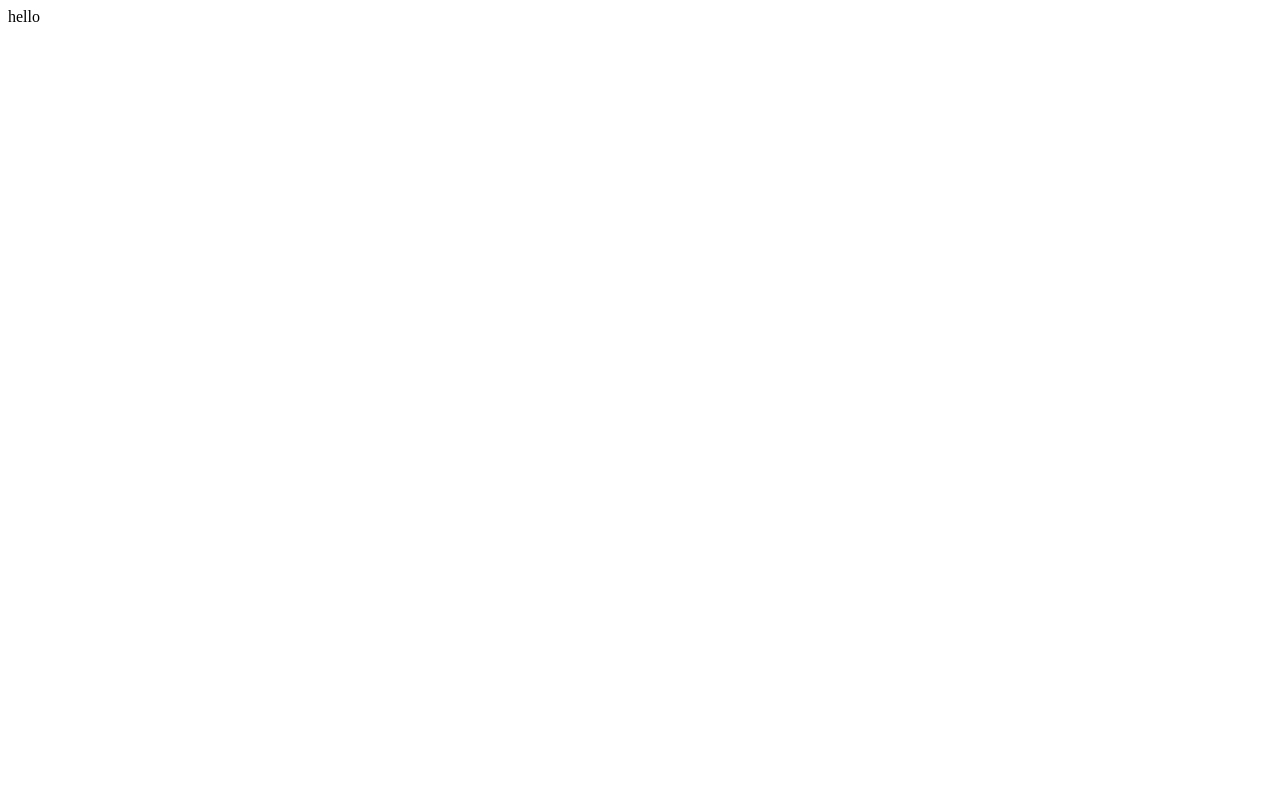
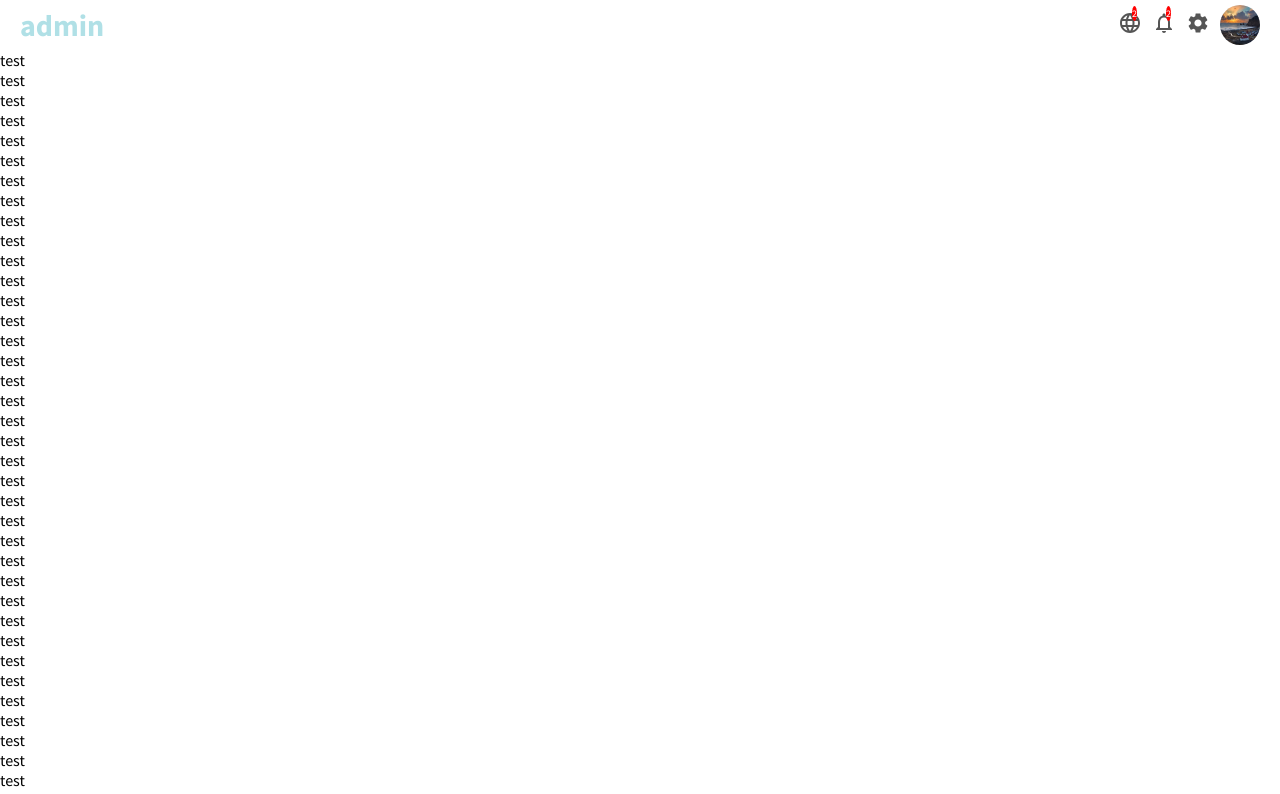
Before and after one commit to dkgus/dashboard, a React (Create React App) app: page / in a window 1280 px wide. Shown: the top 794 px of the page. Built offline with nearby package versions, Linux system fonts and the light colour scheme.

Commit message:
menu bar

```diff
--- a/package.json
+++ b/package.json
@@ -3,9 +3,11 @@
   "version": "0.1.0",
   "private": true,
   "dependencies": {
+    "@material-ui/core": "^4.12.3",
     "@testing-library/jest-dom": "^5.14.1",
     "@testing-library/react": "^11.2.7",
     "@testing-library/user-event": "^12.8.3",
+    "material-ui-icons": "^1.0.0-beta.36",
     "react": "^17.0.2",
     "react-dom": "^17.0.2",
     "react-scripts": "4.0.3",
--- a/public/index.html
+++ b/public/index.html
@@ -11,7 +11,14 @@
     <link rel="preconnect" href="https://fonts.googleapis.com">
 <link rel="preconnect" href="https://fonts.gstatic.com" crossorigin>
 <link href="https://fonts.googleapis.com/css2?family=Source+Sans+Pro:ital,wght@0,300;0,400;0,600;0,700;1,200&display=swap" rel="stylesheet">
-    <title>React admin App</title>
+<style>
+  *{
+    font-family: 'Source Sans Pro', sans-serif;
+    margin: 0;
+  }
+</style>
+
+<title>React admin App</title>
   </head>
   <body>
     <noscript>You need to enable JavaScript to run this app.</noscript>
--- a/src/App.js
+++ b/src/App.js
@@ -1,9 +1,111 @@
+import Topbar from "./components/topbar/Topbar.jsx"
 
 function App() {
   return (
-    <div className="App">
-     hello
-    </div>
+    <div>
+      <Topbar/>
+      test <br/>
+      test <br/>
+      test <br/>
+      test <br/>
+      test <br/>
+      test <br/>
+      test <br/>
+      test <br/>
+      test <br/>
+      test <br/>
+      test <br/>
+      test <br/>
+      test <br/>
+      test <br/>
+      test <br/>
+      test <br/>
+      test <br/>
+      test <br/>
+      test <br/>
+      test <br/>
+      test <br/>
+      test <br/>
+      test <br/>
+      test <br/>
+      test <br/>
+      test <br/>
+      test <br/>
+      test <br/>
+      test <br/>
+      test <br/>
+      test <br/>
+      test <br/>
+      test <br/>
+      test <br/>
+      test <br/>
+      test <br/>
+      test <br/>
+      test <br/>
+      test <br/>
+      test <br/>
+      test <br/>
+      test <br/>
+      test <br/>
+      test <br/>
+      test <br/>
+      test <br/>
+      test <br/>
+      test <br/>
+      test <br/>
+      test <br/>
+      test <br/>
+      test <br/>
+      test <br/>
+      test <br/>
+      test <br/>
+      test <br/>
+      test <br/>
+      test <br/>
+      test <br/>
+      test <br/>
+      test <br/>
+      test <br/>
+      test <br/>
+      test <br/>
+      test <br/>
+      test <br/>
+      test <br/>
+      test <br/>
+      test <br/>
+      test <br/>
+      test <br/>
+      test <br/>
+      test <br/>
+      test <br/>
+      test <br/>
+      test <br/>
+      test <br/>
+      test <br/>
+      test <br/>
+      test <br/>
+      test <br/>
+      test <br/>
+      test <br/>
+      test <br/>
+      test <br/>
+      test <br/>
+      test <br/>
+      test <br/>
+      test <br/>
+      test <br/>
+      test <br/>
+      test <br/>
+      test <br/>
+      test <br/>
+      test <br/>
+      test <br/>
+      test <br/>
+      test <br/>
+      test <br/>
+
+
+      </div>
   );
 }
 
--- /dev/null
+++ b/src/components/topbar/Topbar.jsx
@@ -0,0 +1,35 @@
+import React from 'react'
+import "./topbar.css"
+import {NotificationsNone, Language, Settings} from '@material-ui/icons';
+
+function Topbar() {
+    return (
+        <div className="topbar">
+            <div className="topbarWrapper">
+                <div className="topLeft">
+                    <span className="logo">admin</span>
+                </div>
+                <div className="topRight">
+                    <div className="topbarIconContainer">
+                        <Language />
+                        <span className="topIconBag">2</span>
+                    </div>
+
+                    <div className="topbarIconContainer">
+                        <NotificationsNone />
+                        <span className="topIconBag">2</span>
+                    </div>
+
+                    <div className="topbarIconContainer">
+                        <Settings />
+                    </div>
+
+                    <img src="/img/tour7.jpg" alt="" className="topAvartar" />
+                </div>
+
+            </div>
+        </div>
+    )
+}
+
+export default Topbar
--- /dev/null
+++ b/src/components/topbar/topbar.css
@@ -0,0 +1,64 @@
+.topbar{
+    width:100%;
+    height: 50px;
+    background-color: white;
+    position: sticky;
+    top:0;
+    z-index: 999;
+}
+
+.topbarWrapper{
+    height: 100%;
+    padding: 0 20px;
+    display: flex;
+    align-items: center;
+    justify-content:space-between;
+
+}
+
+.logo{
+    font-weight: bold;
+    font-size: 30px;
+    color: powderblue;
+    cursor: pointer;
+}
+
+
+.topRight{
+    display: flex;
+    align-items: center;
+}
+
+
+.topbarIconContainer{
+    position: relative;
+    cursor: pointer;
+    margin-right: 10px;
+    color:#555
+
+}
+
+.topIconBag{
+    position: absolute;
+    height: 15px;
+    top:-5px;
+    right:5px;
+    background-color: red;
+    color:white;
+    border-radius: 50%;
+    display: flex;
+    align-items: center;
+    justify-content: center;
+    font-size: 10px;
+
+
+}
+
+
+
+.topAvartar{
+    width: 40px;
+    height: 40px;
+    border-radius: 50%;
+    cursor: pointer;
+}
```
Also changed, not shown: public/img/tour7.jpg (added), 1 other file (tests, documents, lock files or other folders).
